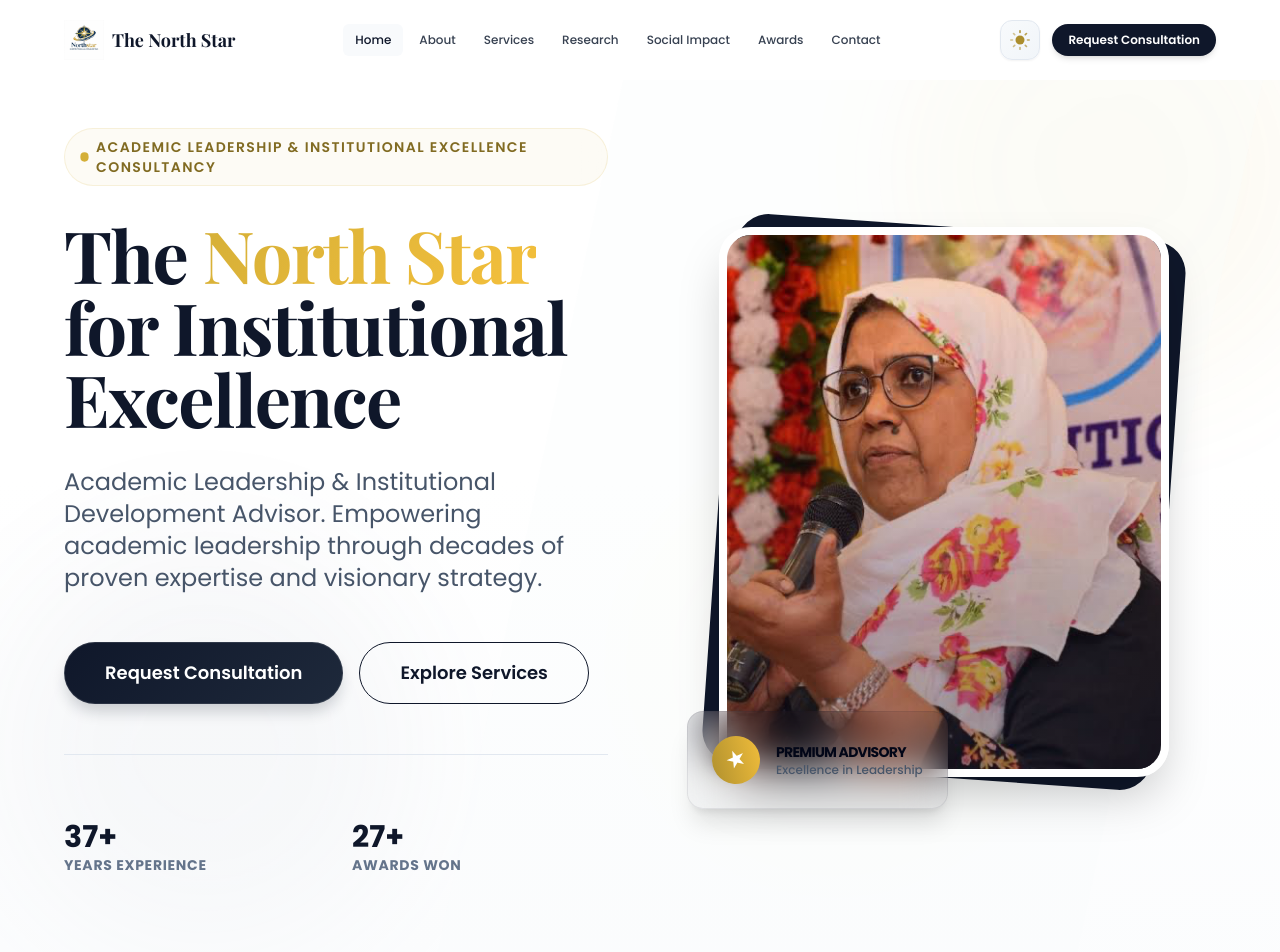
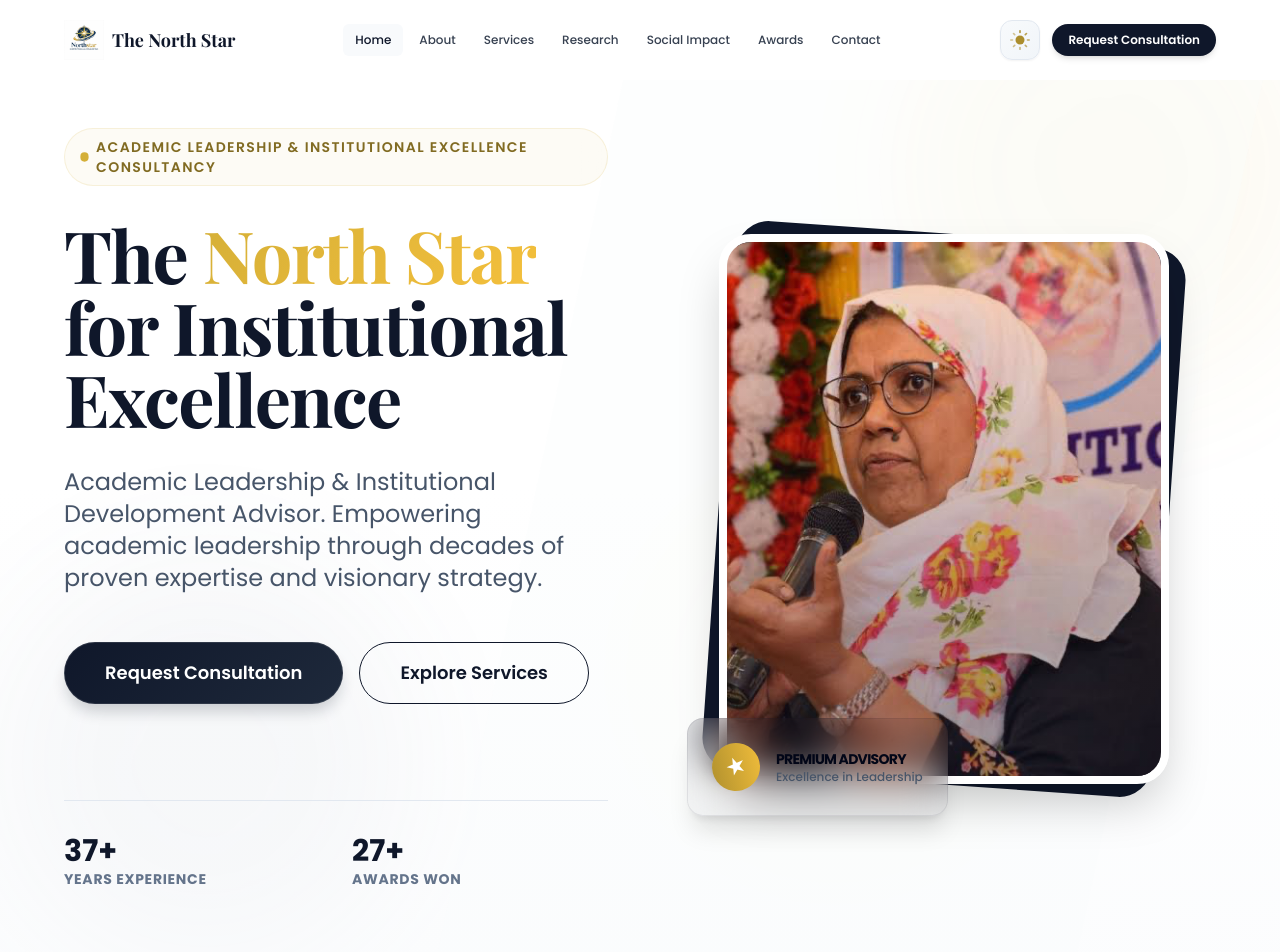
Before and after one commit to chandusiriyala7/sumayaadvisory, a Next.js app: page / in a window 1280 px wide. Shown: the top 952 px of the page. Built offline with nearby package versions, Linux system fonts and the light colour scheme.

Commit message:
Fix button spacing with padding instead of margin
- Changed from marginBottom inline style to pb-16 Tailwind class (64px)
- Removed marginTop from stats section
- Padding prevents margin collapse issues
- Creates consistent 64px space between buttons and border
- Works reliably on all screen sizes

```diff
--- a/components/HeroSection.js
+++ b/components/HeroSection.js
@@ -90,8 +90,7 @@ export default function HeroSection() {
                         </motion.p>
 
                         <motion.div
-                            className="flex flex-col sm:flex-row gap-4 pt-4"
-                            style={{ marginBottom: '50px' }}
+                            className="flex flex-col sm:flex-row gap-4 pt-4 pb-16"
                             initial={{ opacity: 0, y: 15 }}
                             animate={{ opacity: 1, y: 0 }}
                             transition={{ delay: 0.25, duration: 0.5 }}
@@ -115,8 +114,7 @@ export default function HeroSection() {
                         </motion.div>
 
                         <motion.div
-                            className="grid grid-cols-2 gap-6 md:gap-8 pt-16 border-t border-slate-200 dark:border-academic-blue-800"
-                            style={{ marginTop: '50px' }}
+                            className="grid grid-cols-2 gap-6 md:gap-8 pt-8 border-t border-slate-200 dark:border-academic-blue-800"
                             initial={{ opacity: 0 }}
                             animate={{ opacity: 1 }}
                             transition={{ delay: 0.3, duration: 0.5 }}
```
